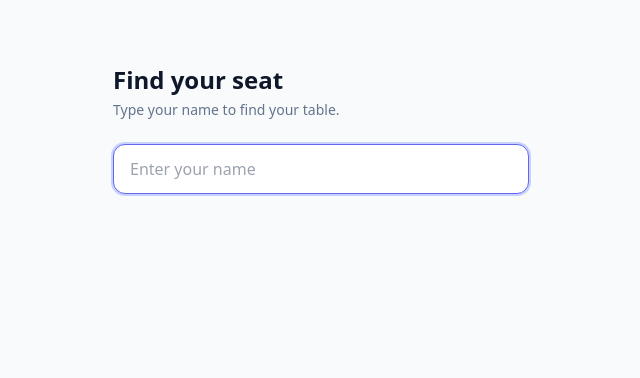
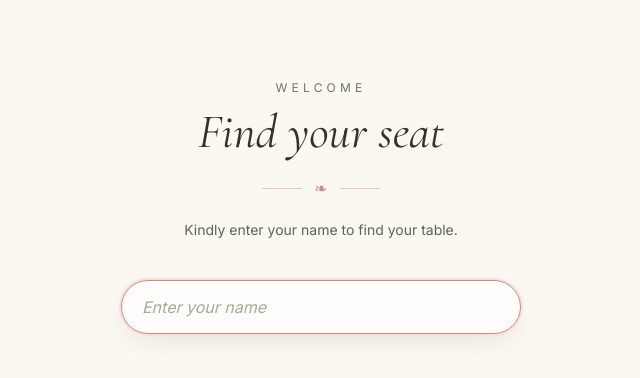
Before and after one commit to nathanlytang/seatingchart, a React (Vite) app: page / in a window 1280 px wide. Shown: the top 378 px of the page, without its empty margins (319-959 px from the left). Built offline with nearby package versions, Linux system fonts and the light colour scheme.

Commit message:
Feat: elegant styling

```diff
--- a/index.html
+++ b/index.html
@@ -4,6 +4,12 @@
     <meta charset="UTF-8" />
     <meta name="viewport" content="width=device-width, initial-scale=1.0, viewport-fit=cover" />
     <title>Seating Chart</title>
+    <link rel="preconnect" href="https://fonts.googleapis.com" />
+    <link rel="preconnect" href="https://fonts.gstatic.com" crossorigin />
+    <link
+      href="https://fonts.googleapis.com/css2?family=Cormorant+Garamond:ital,wght@0,400;0,500;0,600;1,400&family=Inter:wght@400;500;600&display=swap"
+      rel="stylesheet"
+    />
   </head>
   <body>
     <div id="root"></div>
--- a/src/App.jsx
+++ b/src/App.jsx
@@ -29,19 +29,27 @@ export default function App() {
   const partyIndex = useMemo(() => buildPartyIndex(guests), [guests]);
 
   return (
-    <div className="min-h-full bg-slate-50">
-      <div className="mx-auto flex min-h-screen w-full max-w-md flex-col px-4 pt-8 pb-12 sm:pt-16">
-        <header className="mb-6">
-          <h1 className="text-2xl font-bold text-slate-900">Find your seat</h1>
-          <p className="mt-1 text-sm text-slate-500">
-            Type your name to find your table.
+    <div className="min-h-full bg-cream-50">
+      <div className="mx-auto flex min-h-screen w-full max-w-md flex-col px-6 pt-12 pb-16 sm:pt-20">
+        <header className="mb-10 text-center">
+          <p className="text-xs uppercase tracking-[0.35em] text-sage-600">Welcome</p>
+          <h1 className="mt-3 font-serif text-5xl font-medium italic text-ink">
+            Find your seat
+          </h1>
+          <div className="mx-auto mt-5 flex items-center justify-center gap-3 text-blush-400">
+            <span className="h-px w-10 bg-blush-200" />
+            <span className="text-base">❧</span>
+            <span className="h-px w-10 bg-blush-200" />
+          </div>
+          <p className="mt-5 text-sm text-sage-700">
+            Kindly enter your name to find your table.
           </p>
         </header>
 
         {loading ? (
-          <p className="text-sm text-slate-500">Loading guest list…</p>
+          <p className="text-center text-sm italic text-sage-600">Loading guest list…</p>
         ) : error ? (
-          <p className="text-sm text-red-600">{error}</p>
+          <p className="text-center text-sm text-blush-600">{error}</p>
         ) : (
           <>
             <SearchBar
--- a/src/components/SearchBar.jsx
+++ b/src/components/SearchBar.jsx
@@ -49,24 +49,24 @@ export default function SearchBar({ guests, partyIndex, onSelect }) {
           onFocus={() => setOpen(true)}
           placeholder="Enter your name"
           autoFocus
-          className="w-full rounded-xl border border-slate-300 bg-white px-4 py-3 text-base shadow-sm focus:border-indigo-500 focus:outline-none focus:ring-2 focus:ring-indigo-200"
+          className="w-full rounded-full border border-blush-200 bg-white/80 px-5 py-3.5 text-base text-ink placeholder:italic placeholder:text-sage-400 shadow-soft focus:border-blush-400 focus:outline-none focus:ring-2 focus:ring-blush-100"
         />
       </form>
 
       {showSuggestions && (
-        <ul className="absolute left-0 right-0 z-10 mt-2 overflow-hidden rounded-xl border border-slate-200 bg-white shadow-lg">
+        <ul className="absolute left-0 right-0 z-10 mt-2 overflow-hidden rounded-2xl border border-blush-100 bg-white/95 shadow-soft backdrop-blur">
           {suggestions.length === 0 ? (
-            <li className="px-4 py-3 text-sm text-slate-500">No matches</li>
+            <li className="px-5 py-3 text-sm italic text-sage-600">No matches</li>
           ) : (
             suggestions.map((g) => (
               <li key={`${g.partyId}-${g.fullName}`}>
                 <button
                   type="button"
                   onClick={() => handleSelect(g)}
-                  className="flex w-full flex-col items-start gap-0.5 px-4 py-3 text-left hover:bg-indigo-50 active:bg-indigo-100"
+                  className="flex w-full flex-col items-start gap-0.5 border-b border-blush-100/60 px-5 py-3 text-left last:border-0 hover:bg-cream-100 active:bg-blush-100"
                 >
-                  <span className="font-medium text-slate-900">{g.fullName}</span>
-                  <span className="text-xs text-slate-500">{partyHint(g, partyIndex)}</span>
+                  <span className="font-serif text-lg text-ink">{g.fullName}</span>
+                  <span className="text-xs italic text-sage-600">{partyHint(g, partyIndex)}</span>
                 </button>
               </li>
             ))
--- a/src/components/SeatResult.jsx
+++ b/src/components/SeatResult.jsx
@@ -4,25 +4,30 @@ export default function SeatResult({ guest, partyIndex }) {
   const members = getPartyMembers(guest, partyIndex);
 
   return (
-    <div className="rounded-2xl border border-slate-200 bg-white p-6 shadow-sm">
-      <p className="text-sm uppercase tracking-wide text-slate-500">{guest.fullName}</p>
-      <div className="mt-3 flex items-baseline gap-3">
-        <span className="text-sm font-medium text-slate-500">Table</span>
-        <span className="text-5xl font-bold tracking-tight text-indigo-600">
+    <div className="rounded-3xl border border-blush-100 bg-white/90 p-8 text-center shadow-soft">
+      <p className="text-xs uppercase tracking-[0.3em] text-sage-600">{guest.fullName}</p>
+
+      <div className="mt-6 flex flex-col items-center">
+        <span className="font-serif text-sm italic text-sage-700">you are seated at</span>
+        <div className="my-3 flex items-center gap-3 text-blush-400">
+          <span className="h-px w-8 bg-blush-200" />
+          <span className="text-xs">✿</span>
+          <span className="h-px w-8 bg-blush-200" />
+        </div>
+        <span className="font-serif text-xs uppercase tracking-[0.4em] text-sage-700">Table</span>
+        <span className="font-serif text-7xl font-medium text-blush-500">
           {guest.tableNumber}
         </span>
       </div>
 
       {members.length > 0 && (
-        <div className="mt-6 border-t border-slate-100 pt-4">
-          <p className="text-xs font-semibold uppercase tracking-wide text-slate-500">
+        <div className="mt-8 border-t border-blush-100 pt-5">
+          <p className="text-[11px] font-medium uppercase tracking-[0.3em] text-sage-600">
             Seated with you
           </p>
-          <ul className="mt-2 space-y-1">
+          <ul className="mt-3 space-y-1 font-serif text-lg text-ink">
             {members.map((m) => (
-              <li key={`${m.partyId}-${m.fullName}`} className="text-slate-800">
-                {m.fullName}
-              </li>
+              <li key={`${m.partyId}-${m.fullName}`}>{m.fullName}</li>
             ))}
           </ul>
         </div>
--- a/src/index.css
+++ b/src/index.css
@@ -7,5 +7,5 @@ html, body, #root {
 }
 
 body {
-  @apply bg-slate-50 text-slate-900 antialiased;
+  @apply bg-cream-50 text-ink antialiased font-sans;
 }
--- a/tailwind.config.js
+++ b/tailwind.config.js
@@ -2,7 +2,35 @@
 export default {
   content: ['./index.html', './src/**/*.{js,jsx}'],
   theme: {
-    extend: {},
+    extend: {
+      fontFamily: {
+        serif: ['"Cormorant Garamond"', 'Georgia', 'serif'],
+        sans: ['Inter', 'ui-sans-serif', 'system-ui', 'sans-serif'],
+      },
+      colors: {
+        cream: {
+          50: '#fbf7f1',
+          100: '#f6efe3',
+          200: '#ebdfc7',
+        },
+        blush: {
+          100: '#f6e1dc',
+          200: '#ecc5bc',
+          400: '#c98c80',
+          500: '#b87366',
+          600: '#9a5a4e',
+        },
+        sage: {
+          400: '#9fae96',
+          600: '#6b7a63',
+          700: '#586850',
+        },
+        ink: '#3b2f2a',
+      },
+      boxShadow: {
+        soft: '0 10px 30px -12px rgba(75, 50, 40, 0.18)',
+      },
+    },
   },
   plugins: [],
 };
```
